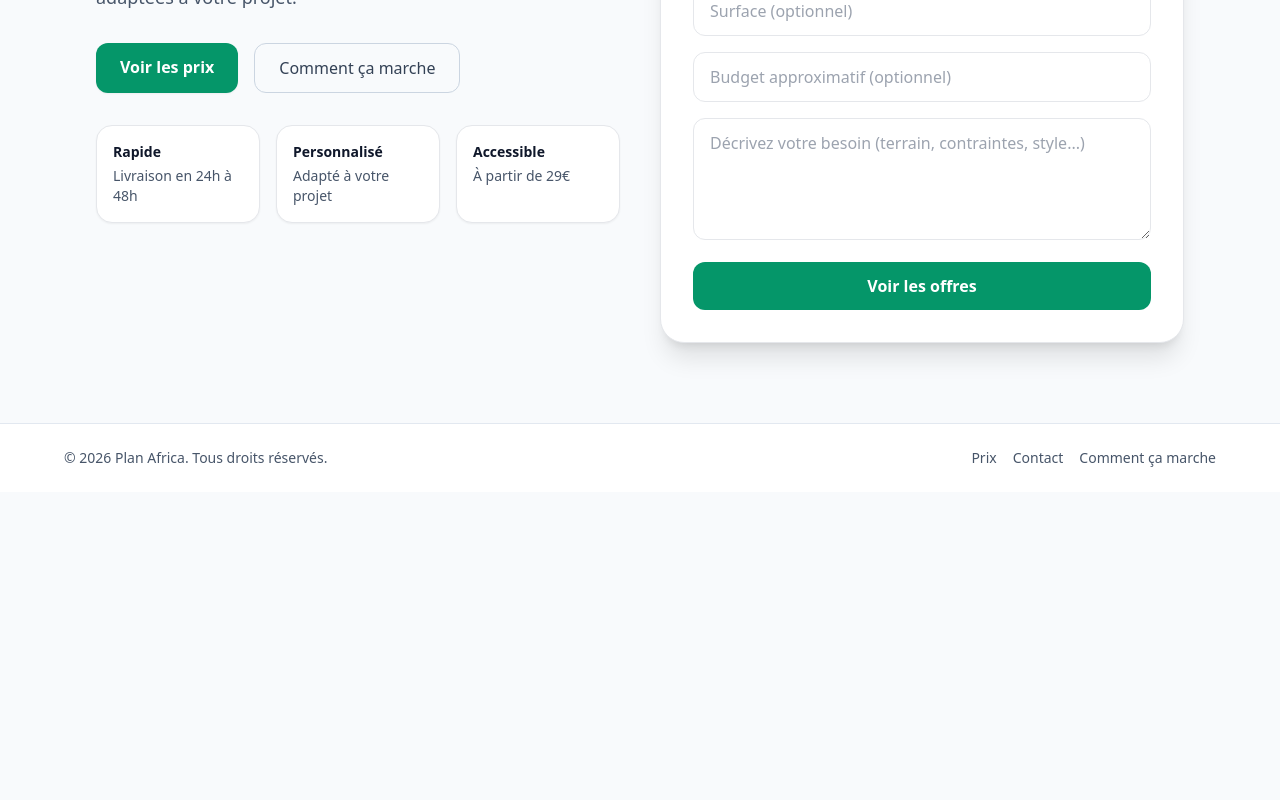
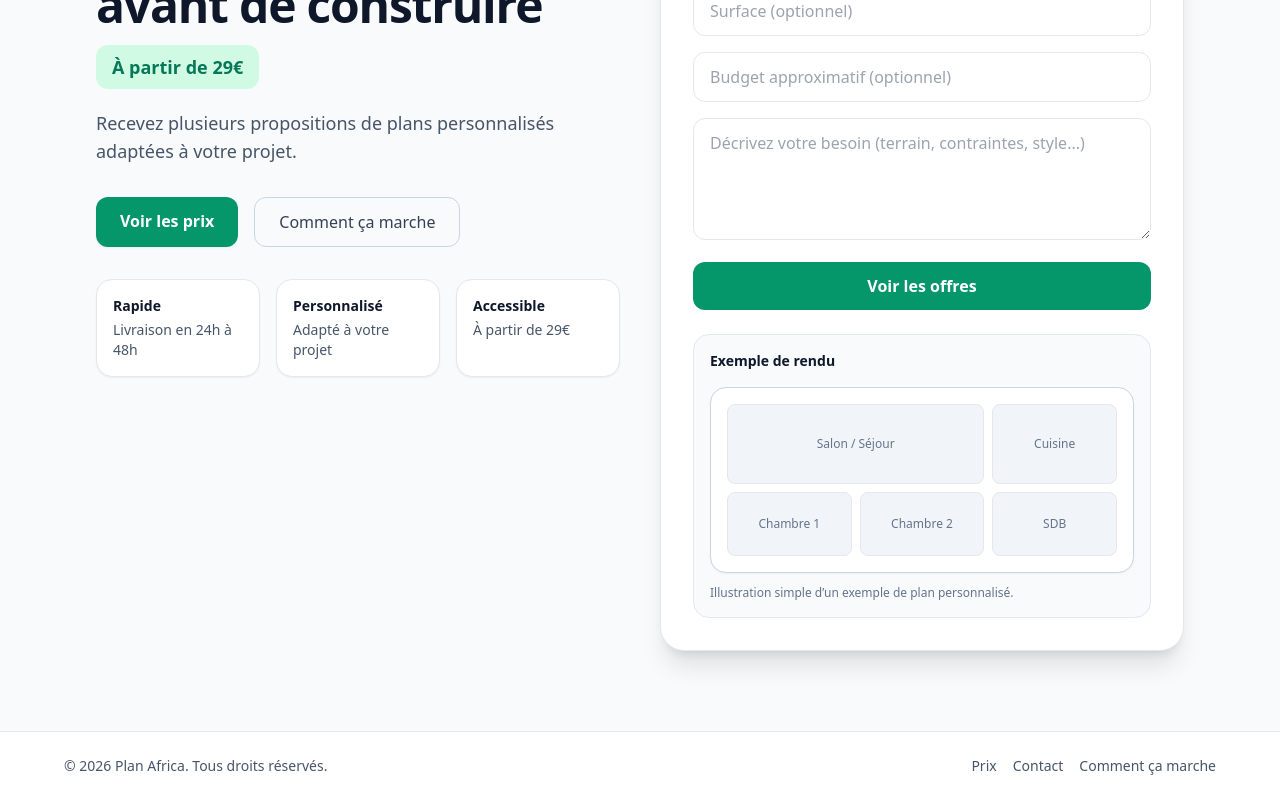
Before and after one commit to Sorel91/plan-africa-app, a Next.js app: page / in a window 1280 px wide. Shown: the part 584-1384 px from the top of the page. Before the commit the page ends 1076 px from the top, so only its background shows below. Built offline with nearby package versions, Linux system fonts and the light colour scheme.

Commit message:
Update page.js

```diff
--- a/app/page.js
+++ b/app/page.js
@@ -254,7 +254,38 @@ export default function Home() {
             </form>
 
             {message && <p className="mt-4 text-sm">{message}</p>}
-          </div>
+
+        <div className="mt-6 rounded-2xl border border-slate-200 bg-slate-50 p-4">
+  <p className="text-sm font-semibold text-slate-900">
+    Exemple de rendu
+  </p>
+
+  <div className="mt-4 rounded-2xl border border-slate-300 bg-white p-4 shadow-sm">
+    <div className="grid grid-cols-3 gap-2">
+      <div className="col-span-2 h-20 rounded-lg border bg-slate-100 flex items-center justify-center text-xs text-slate-500">
+        Salon / Séjour
+      </div>
+      <div className="h-20 rounded-lg border bg-slate-100 flex items-center justify-center text-xs text-slate-500">
+        Cuisine
+      </div>
+      <div className="h-16 rounded-lg border bg-slate-100 flex items-center justify-center text-xs text-slate-500">
+        Chambre 1
+      </div>
+      <div className="h-16 rounded-lg border bg-slate-100 flex items-center justify-center text-xs text-slate-500">
+        Chambre 2
+      </div>
+      <div className="h-16 rounded-lg border bg-slate-100 flex items-center justify-center text-xs text-slate-500">
+        SDB
+      </div>
+    </div>
+  </div>
+
+  <p className="mt-3 text-xs text-slate-500">
+    Illustration simple d’un exemple de plan personnalisé.
+  </p>
+</div>
+
+           </div>
 
         </div>
       </section>
```
